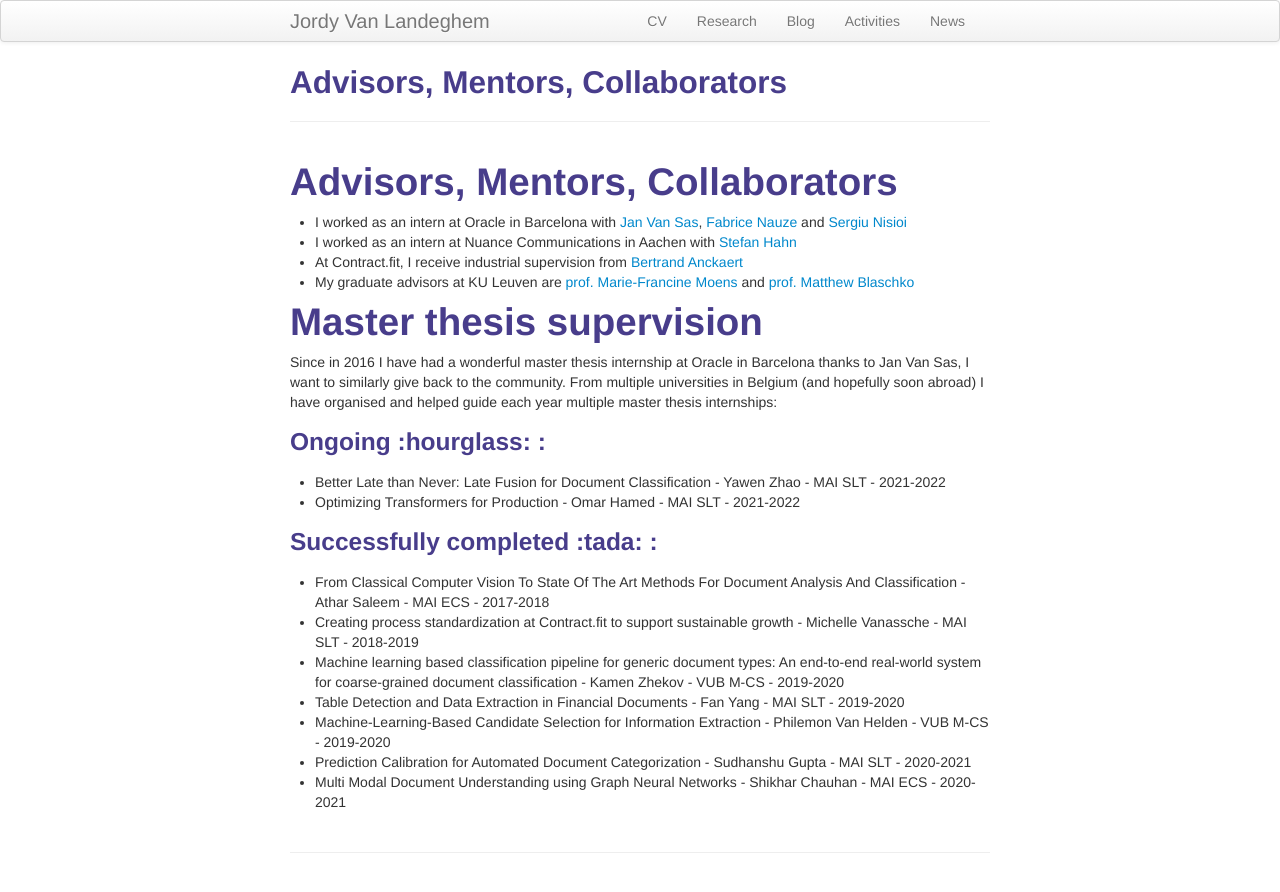
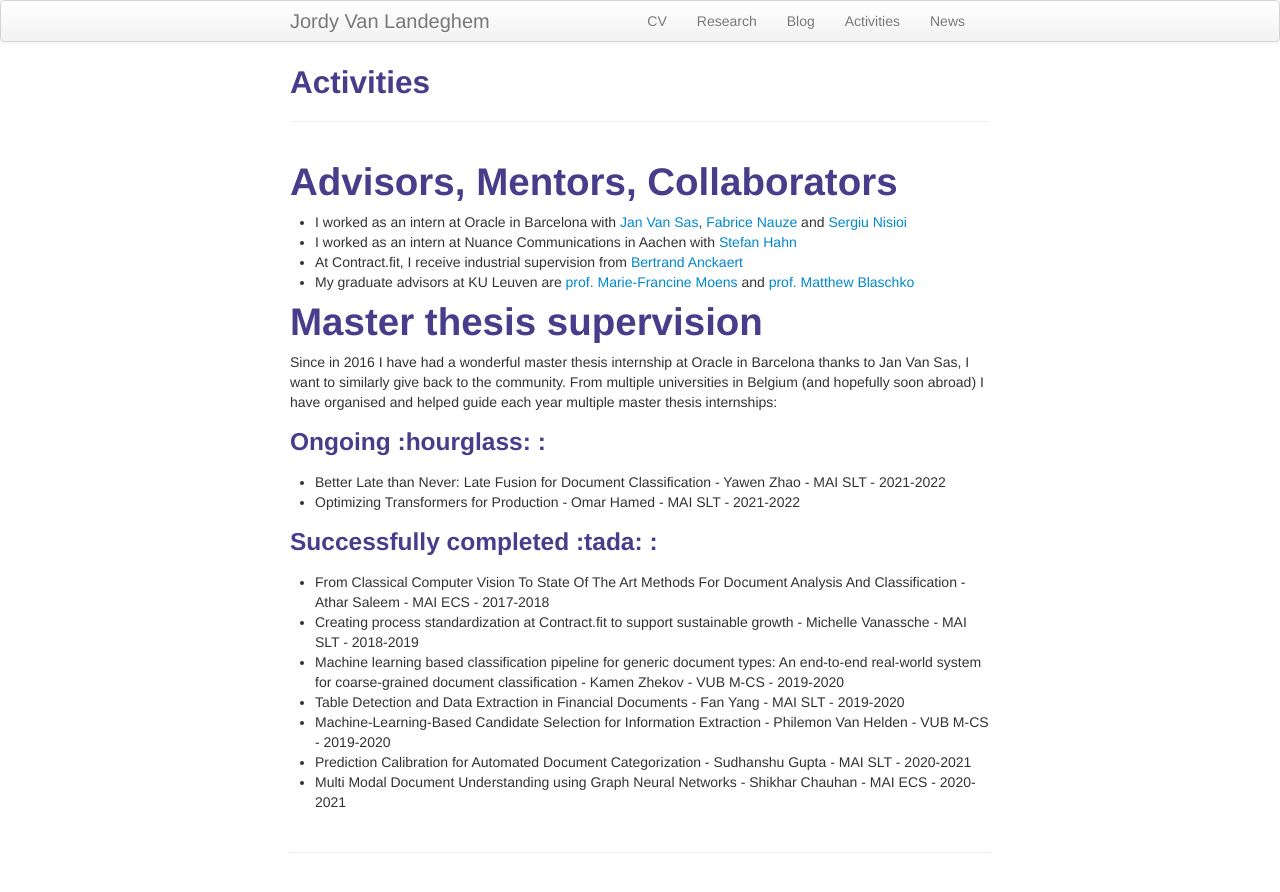
Before and after one commit to Jordy-VL/jordy-vl.github.io, a Jekyll site: the page built from pages/activities.md, in a window 1280 px wide. Shown: the top 892 px of the page. Built offline with Jekyll 4.4.1, drawn with Linux system fonts in a browser that asks for light colours; our own code applies the rules of GitHub Pages for plain Markdown files; part of the change alters nothing that is shown.

Commit message:
update with supervisors

```diff
--- a/pages/activities.md
+++ b/pages/activities.md
@@ -1,3 +1,10 @@
+---
+layout: page
+title: Activities
+description: Whoever has professionally touched my network :)
+---
+
+
 # Advisors, Mentors, Collaborators
 
 - I worked as an intern at Oracle in Barcelona with [Jan Van Sas](https://de.linkedin.com/in/janvansas), [Fabrice Nauze](https://nl.linkedin.com/in/fnauze) and [Sergiu Nisioi](https://scholar.google.ro/citations?user=0bqBJo8AAAAJ&hl=en)
```
